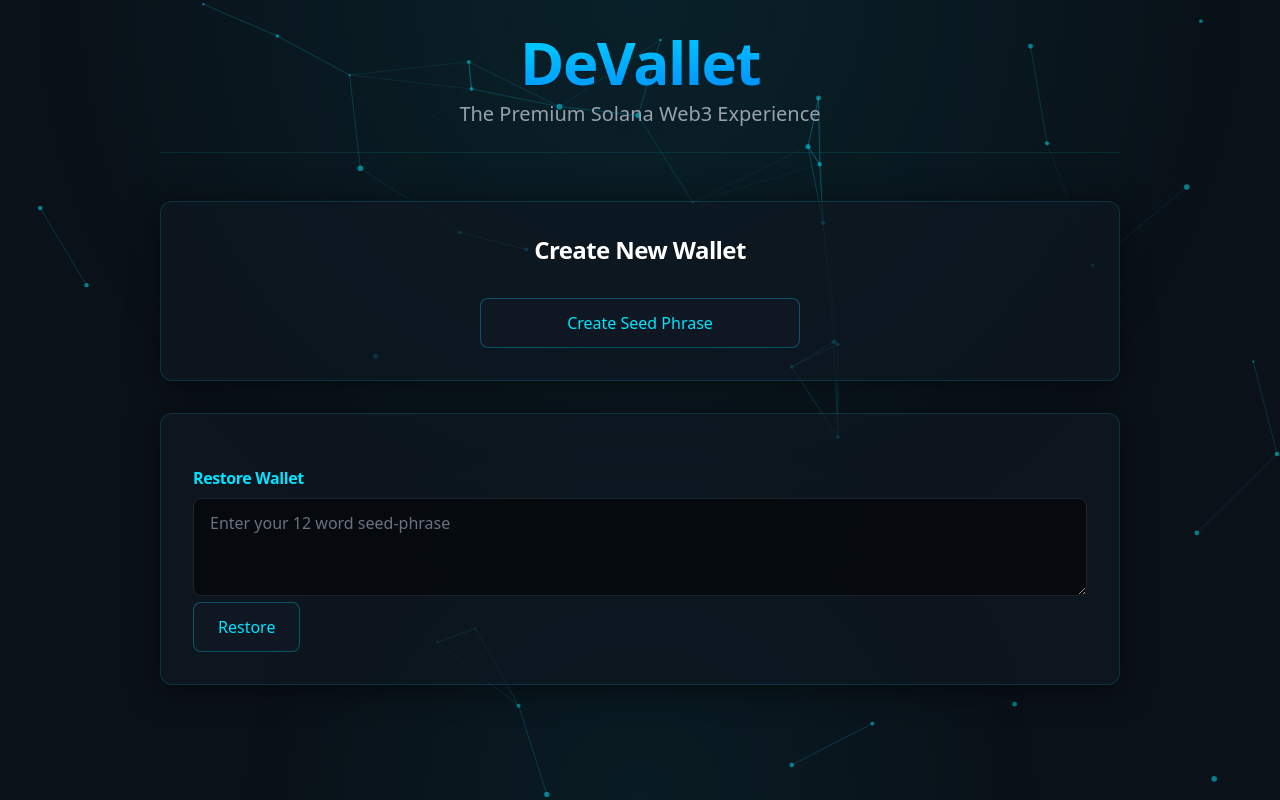
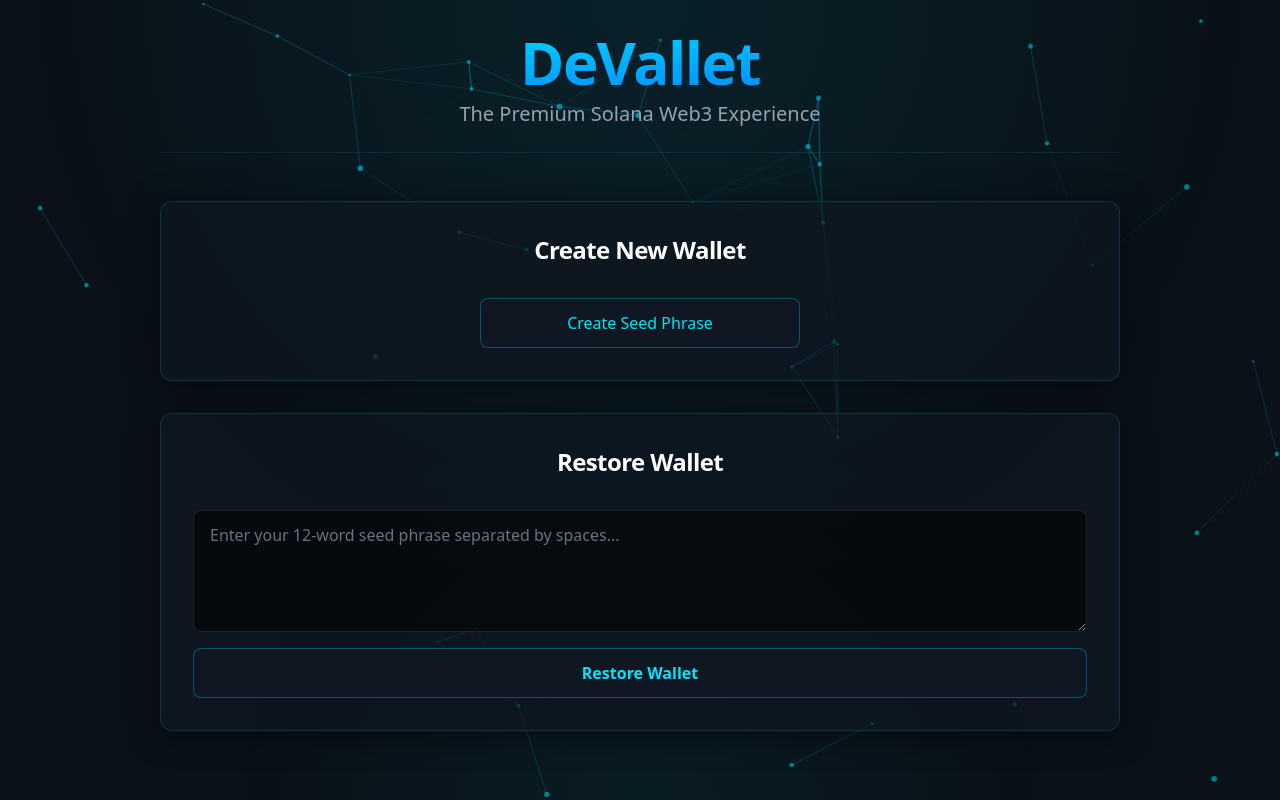
Before and after one commit to Devexhhh/Devallet, a React (Vite) app: page / in a window 1280 px wide. Built offline with nearby package versions, Linux system fonts and the light colour scheme; a web font is replaced by a local one.

Commit message:
modified RestoreWallet component

```diff
--- a/src/components/RestoreWallet.tsx
+++ b/src/components/RestoreWallet.tsx
@@ -12,29 +12,45 @@ export const RestoreWallet = ({ setMnemonic }: RestoreWalletProps) => {
 
 
     const restore = () => {
-        const cleaned = input.trim().toLowerCase().replace(/\s+/g, " ");;
+        const cleaned = input.trim().toLowerCase().replace(/\s+/g, " ");
         if (!bip39.validateMnemonic(cleaned)) {
-            setError("Invalid seed phrase");
+            setError("Invalid seed phrase. Please check your spelling.");
             setSuccess(false);
             return;
         }
         setError("");
         setMnemonic(cleaned);
+        setInput("");
         setSuccess(true);
+        setTimeout(() => setSuccess(false), 3000);
     }
+
     return (
-        <div style={{ marginTop: "20px" }}>
-            <h3>Restore Wallet</h3>
-            <textarea rows={3}
-                style={{ width: "100%" }}
-                placeholder="Enter your 12 word seed-phrase"
-                value={input}
-                onChange={(e) => setInput(e.target.value)}
-            />
-            <br />
-            <button onClick={restore}>Restore</button>
-            {success && <p style={{ color: "green" }}>Wallet restored</p>}
-            {error && <p style={{ color: "red" }}>{error}</p>}
+        <div className="flex flex-col gap-6">
+            <h2 className="text-2xl text-white font-semibold mb-2 text-center">Restore Wallet</h2>
+            <div className="flex flex-col gap-4">
+                <textarea
+                    rows={4}
+                    placeholder="Enter your 12-word seed phrase separated by spaces..."
+                    value={input}
+                    onChange={(e) => setInput(e.target.value)}
+                    className="resize-y min-h-[120px]"
+                />
+                <button onClick={restore} className="w-full font-semibold">
+                    Restore Wallet
+                </button>
+            </div>
+
+            {success && (
+                <div className="animate-fade-in p-4 bg-green-500/10 text-green-400 rounded-lg border border-green-500/20 text-center text-sm font-medium shadow-[0_0_10px_rgba(34,197,94,0.1)]">
+                    Wallet restored successfully!
+                </div>
+            )}
+            {error && (
+                <div className="animate-fade-in p-4 bg-red-500/10 text-red-400 rounded-lg border border-red-500/20 text-center text-sm font-medium shadow-[0_0_10px_rgba(239,68,68,0.1)]">
+                    {error}
+                </div>
+            )}
         </div >
     )
 }
```
